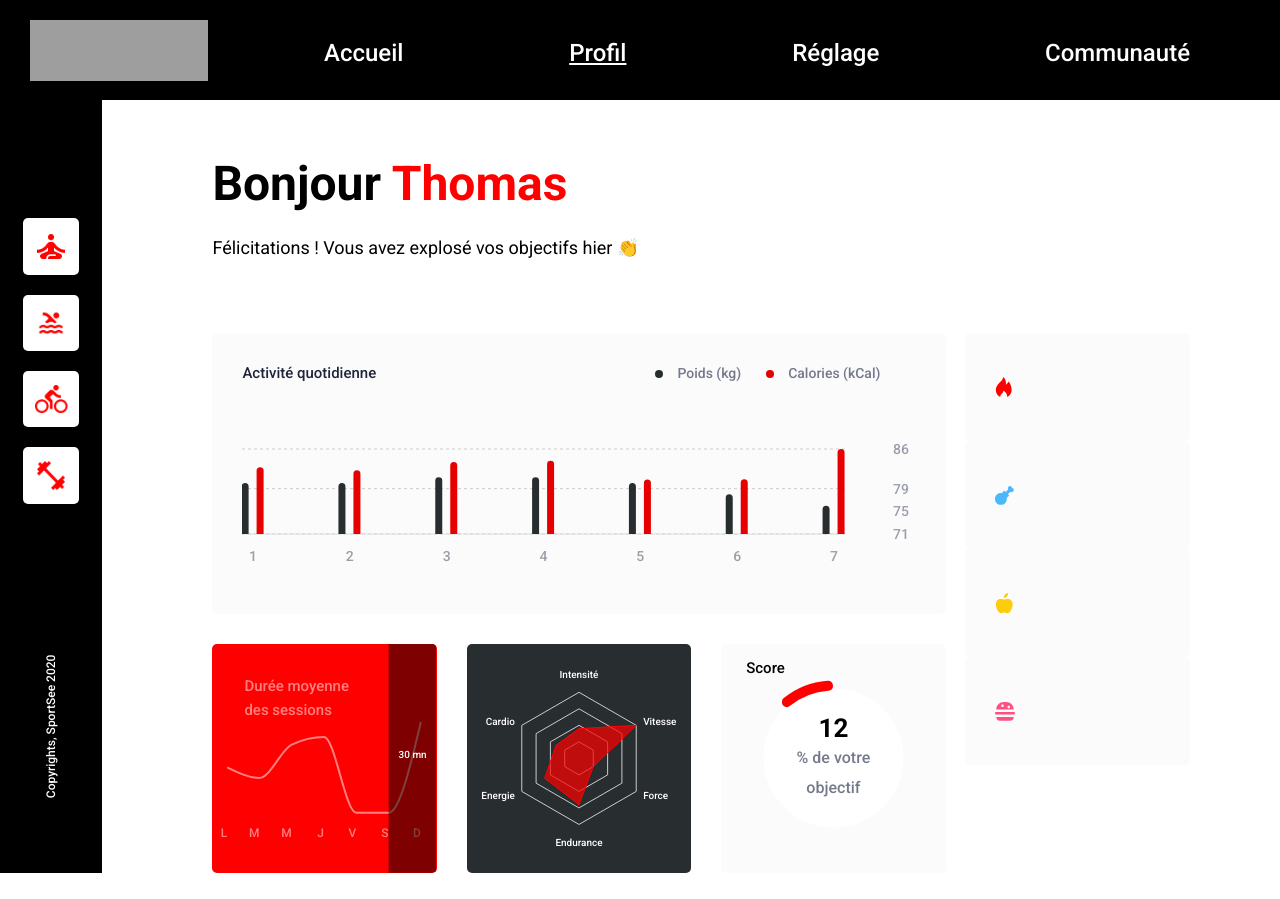
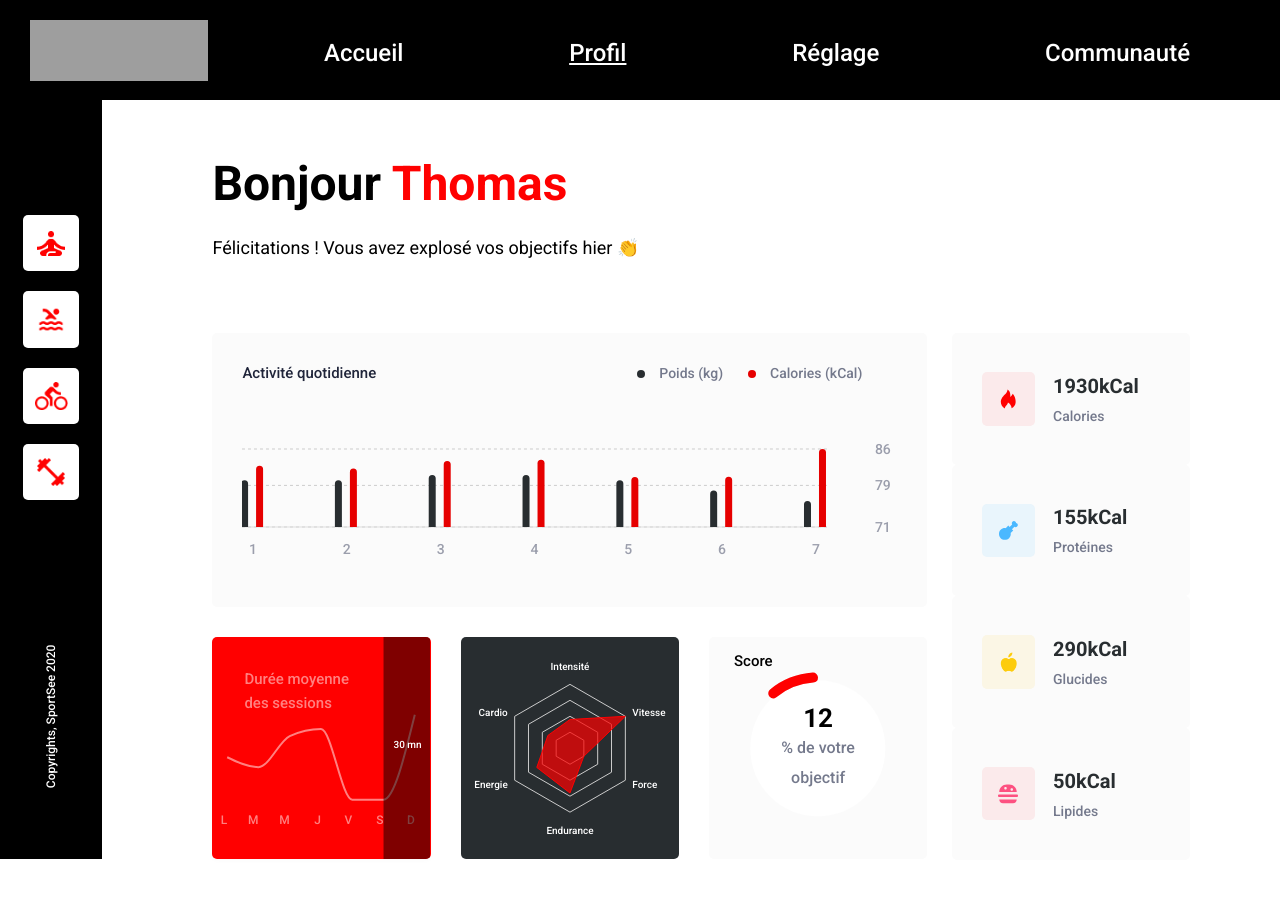
Before and after one commit to nassmim/oc-sportsee, a React (Create React App) app: page /profile in a window 1280 px wide. Before the commit the page ends 873 px from the top, so only its background shows below. Built offline with nearby package versions, Linux system fonts and the light colour scheme; grey boxes are pictures that could not be loaded.

Commit message:
aside diet stats integrated

```diff
--- a/src/components/Diet.jsx
+++ b/src/components/Diet.jsx
@@ -7,7 +7,8 @@ import cheesburger from "../assets/images/stats/cheeseburger.svg"
 import styled from "styled-components"
 
 const Container = styled.aside`
-  width: 23%;
+  width: 25%;
+  padding-left: 2.5%;
 `
 
 const Foods = styled.ul`
@@ -16,17 +17,20 @@ const Foods = styled.ul`
   align-items: center;
   width: 100%;
   height: 100%;
-  // row-gap: 20px;
 `
 
 const FoodItem = styled.li`
+  display: flex;
+  flex-direction: column;
   flex-grow: 1;
   width: 100%;
 `
 
-export default function Diet() {
+export default function Diet({ data }) {
   const icons = [
     {
+      data: data.calorieCount,
+      units: "kCal",
       path: energyIcon,
       alt: "Calories",
       style: {
@@ -35,11 +39,13 @@ export default function Diet() {
           aspectRatio: "16/20",
         },
         container: {
-          fill: "#FF0000",
+          backgroundColor: "#fbeaeb",
         },
       },
     },
     {
+      data: data.proteinCount,
+      units: "kCal",
       path: chickenIcon,
       alt: "Protéines",
       style: {
@@ -48,11 +54,13 @@ export default function Diet() {
           aspectRatio: "1/1",
         },
         container: {
-          fill: "#4AB8FF1A",
+          backgroundColor: "#4AB8FF1A",
         },
       },
     },
     {
+      data: data.carbohydrateCount,
+      units: "kCal",
       path: appleIcon,
       alt: "Glucides",
       style: {
@@ -61,11 +69,13 @@ export default function Diet() {
           aspectRatio: "17/20",
         },
         container: {
-          fill: "#F9CE23",
+          backgroundColor: "#FBF6E5",
         },
       },
     },
     {
+      data: data.lipidCount,
+      units: "kCal",
       path: cheesburger,
       alt: "Lipides",
       style: {
@@ -74,7 +84,7 @@ export default function Diet() {
           aspectRatio: "1/1",
         },
         container: {
-          fill: "#FD51811A",
+          backgroundColor: "#fbeaeb",
         },
       },
     },
@@ -86,7 +96,7 @@ export default function Diet() {
         <Foods>
           {icons.map((icon, index) => (
             <FoodItem key={index}>
-              <FoodIcon img={icon.path} style={icon.style} />
+              <FoodIcon icon={icon} />
             </FoodItem>
           ))}
         </Foods>
--- a/src/components/FoodIcon.jsx
+++ b/src/components/FoodIcon.jsx
@@ -1,10 +1,12 @@
 import styled from "styled-components"
 
-const Food = styled.div`
+const Container = styled.div`
+  position: relative;
   display: flex;
-  // justify-content: center;
   align-items: center;
+  column-gap: 10%;
   box-sizing: border-box;
+  flex-grow: 1;
   width: 100%;
   aspect-ratio: 258/124;
   max-width: 258px;
@@ -12,10 +14,48 @@ const Food = styled.div`
   border-radius: 5px;
   background-color: #fbfbfb;
 `
-export default function FoodIcon({ img, alt, style }) {
+
+const IconContainer = styled.div`
+  display: flex;
+  justify-content: center;
+  align-items: center;
+  width: 30%;
+  aspect-ratio: 1/1;
+  border-radius: 5px;
+`
+
+const DataContainer = styled.p`
+  display: flex;
+  flex-direction: column;
+  row-gap: 10px;
+
+  & span.count {
+    font-size: 20px;
+    font-weight: bold;
+    color: #282d30;
+  }
+
+  & span.type {
+    font-size: 14px;
+    color: #74798c;
+  }
+`
+
+export default function FoodIcon({ icon }) {
+  const { data, units, path, style, alt } = icon
+
   return (
-    <Food>
-      <img src={img} alt={alt} style={style} />
-    </Food>
+    <Container>
+      <IconContainer style={style.container}>
+        <img src={path} alt={alt} style={style.icon} />
+      </IconContainer>
+      <DataContainer>
+        <span className="count">
+          {data}
+          {units}
+        </span>
+        <span className="type">{alt}</span>
+      </DataContainer>
+    </Container>
   )
 }
--- a/src/css/mainContainer.module.css
+++ b/src/css/mainContainer.module.css
@@ -1,5 +1,6 @@
 .container {
   display: flex;
+  padding-bottom: 40px;
 }
 
 .outlet {
--- a/src/css/profile.module.css
+++ b/src/css/profile.module.css
@@ -19,7 +19,7 @@
 .container {
   display: flex;
   justify-content: space-between;
-  align-items: flex-start;
+  align-items: stretch;
 }
 
 .charts {
@@ -41,9 +41,3 @@
 .chartBottom {
   width: 100%;
 }
-
-.macroStats {
-  display: flex;
-  flex-direction: column;
-  width: 23%;
-}
--- a/src/css/sidebar.module.css
+++ b/src/css/sidebar.module.css
@@ -3,6 +3,7 @@
   flex-direction: column;
   justify-content: space-around;
   width: 8%;
+  min-height: 700px;
   background-color: #000;
 }
 
--- a/src/pages/Profile.jsx
+++ b/src/pages/Profile.jsx
@@ -42,7 +42,7 @@ export default function Profile() {
             </section>
           </div>
         </main>
-        <Diet />
+        <Diet data={USER_MAIN_DATA[0].keyData} />
       </div>
     </>
   )
```
